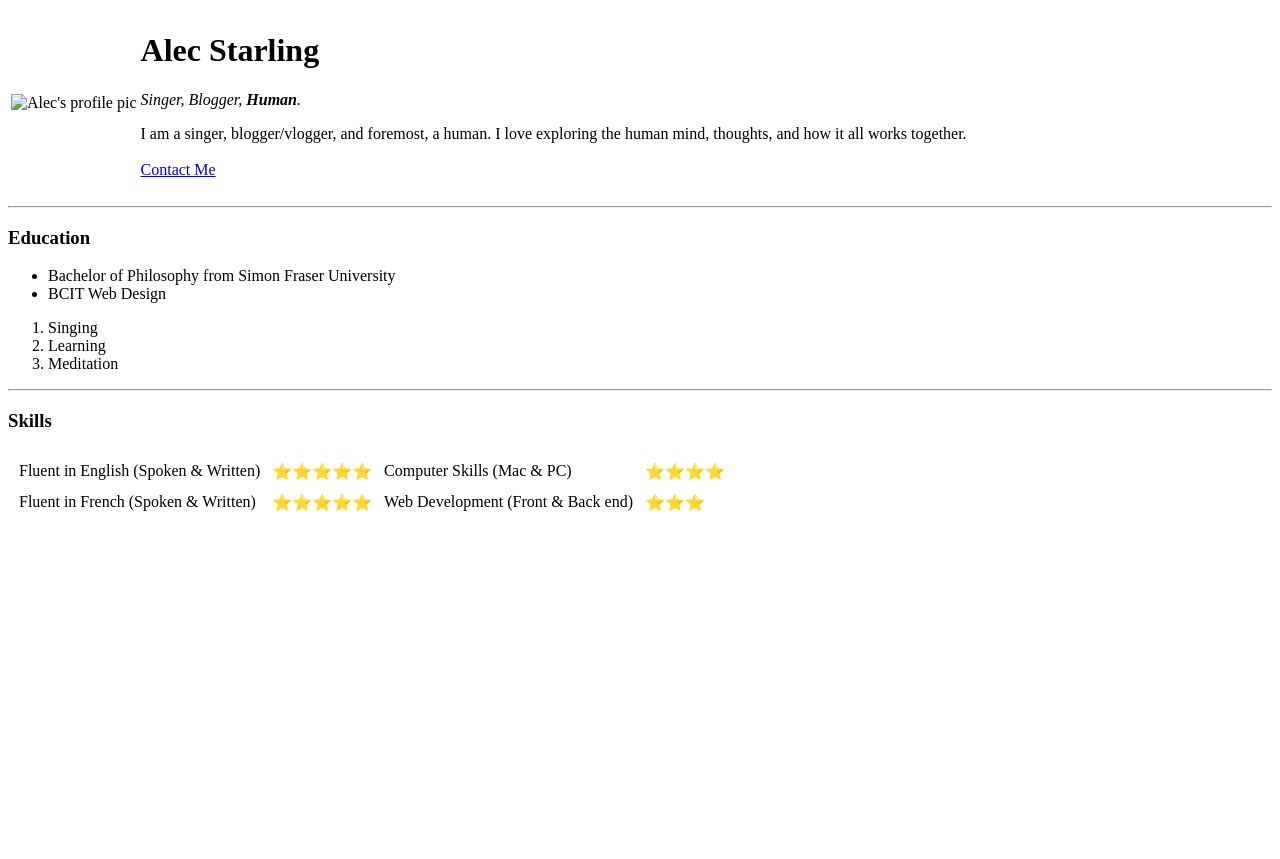
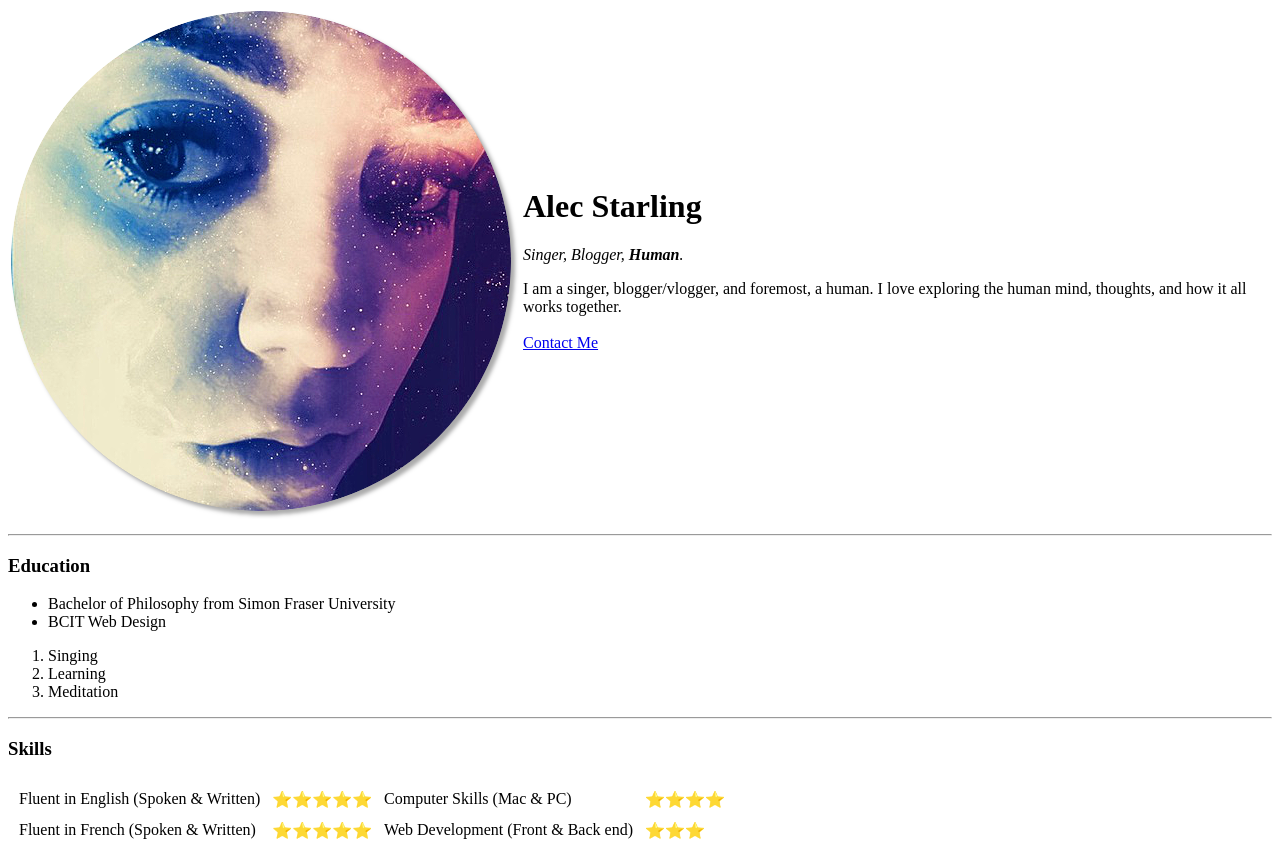
Before and after one commit to AlecStarling/cv, a plain HTML site: page index.html in a window 1280 px wide. Before the commit the page ends 800 px from the top, so only its background shows below. Drawn offline with Linux system fonts and the light colour scheme.

Commit message:
Update index.html

```diff
--- a/index.html
+++ b/index.html
@@ -10,7 +10,7 @@
 
   <table>
     <tr>
-      <td><img src="img/ingrid.png" alt="Alec's profile pic"></td>
+      <td><img src="ingrid.png" alt="Alec's profile pic"></td>
       <td>
         <h1>Alec Starling</h1>
         <p>
```
